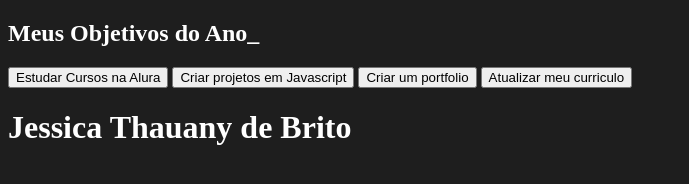
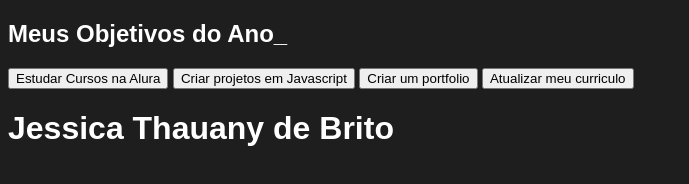
Before and after one commit to jessicathauny/programacaoJessica, a plain HTML site: page index.html in a window 1280 px wide. Shown: the whole page, without its empty margins (0-689 px from the left). Drawn offline with Linux system fonts and the light colour scheme.

Commit message:
vjrgjth6

```diff
--- a/style.css
+++ b/style.css
@@ -12,5 +12,7 @@
 body{
     background-color: var(--cor-de-fundo);
     color: var(--branco);
-
+    font-family: "Chakra Petch", sans-serif;
+  font-weight: 400;
+  font-style: normal;
 }
```
